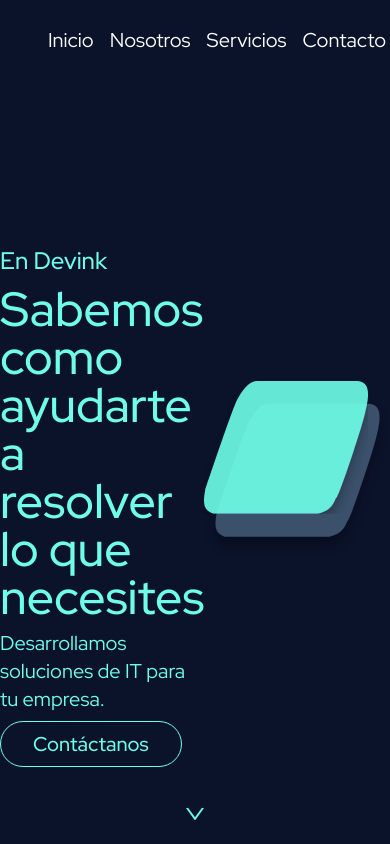
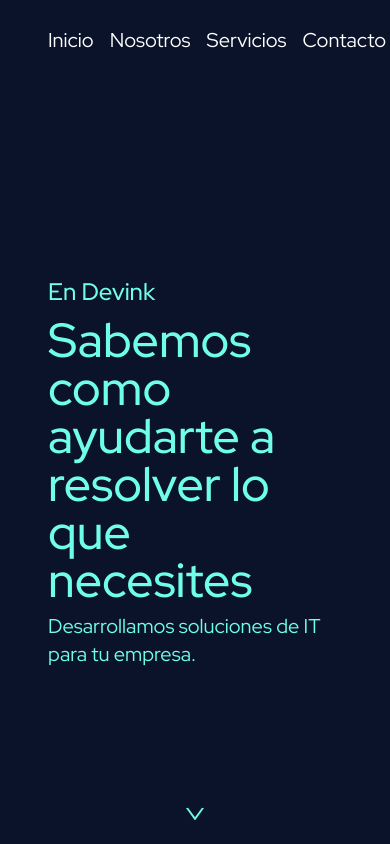
Before and after one commit to Devink-Solutions/devink, a Next.js app: page / in a window 390 px wide. Shown: the top 844 px of the page. Built offline with nearby package versions, Linux system fonts and the light colour scheme; what tailwindcss-animated would draw is missing.

Commit message:
Refactoring hero for responsiveness

```diff
--- a/app/page.js
+++ b/app/page.js
@@ -7,7 +7,7 @@ import Steps from "@/components/Steps"
 
 export default function Home() {
   return (
-    <main className="flex flex-col items-center scroll-smooth">
+    <main className="flex flex-col items-center overflow-x-hidden scroll-smooth">
       <Navbar />
       <Hero />
       <Steps />
--- a/components/Hero.js
+++ b/components/Hero.js
@@ -4,9 +4,9 @@ import { AiOutlineDown } from "react-icons/ai"
 
 const Hero = () => {
   return (
-    <header className="z-20 flex h-[92vh] w-full flex-col items-center justify-center gap-4 bg-[#0B132B]   text-cyan-bright">
-      <section className="flex justify-between">
-        <div className="flex h-2/5 w-3/5 flex-col gap-2 text-left">
+    <header className="z-20 flex h-[93vh] w-full flex-col items-center justify-center gap-4 bg-[#0B132B]   text-cyan-bright">
+      <section className="flex justify-between px-12">
+        <div className="flex h-full flex-col gap-2 text-left md:w-3/5">
           <h3 className="animate-fade-up text-2xl font-medium animate-delay-75">
             En Devink
           </h3>
@@ -18,12 +18,12 @@ const Hero = () => {
           </h4>
           <Link
             href="#makeacall"
-            className="w-fit animate-fade-up rounded-full border border-[#6fffe9] bg-[#0B132B] px-8 py-2 text-xl font-medium  text-[#6FFFE9] animate-delay-75"
+            className="hidden w-fit animate-fade-up rounded-full border border-[#6fffe9] bg-[#0B132B] px-8 py-2 text-xl font-medium text-[#6FFFE9]  animate-delay-75 md:inline-flex"
           >
             Contáctanos
           </Link>
         </div>
-        <figure className="h-full">
+        <figure className="hidden h-full md:inline-flex">
           <img src="/logo-without-name.svg" className="h-full" alt="" />
         </figure>
       </section>
```
